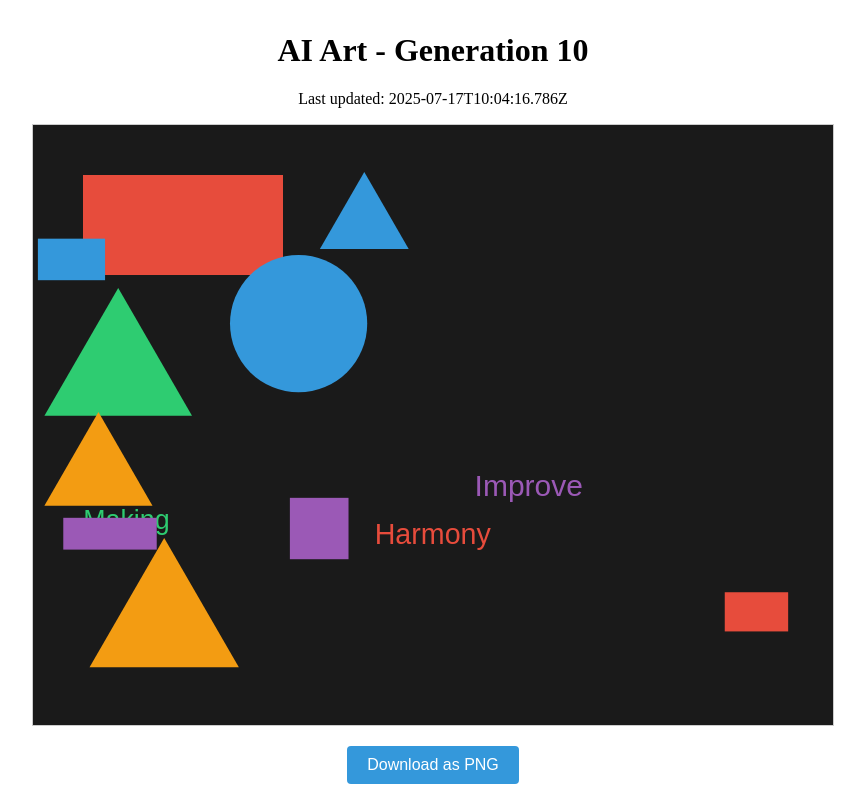
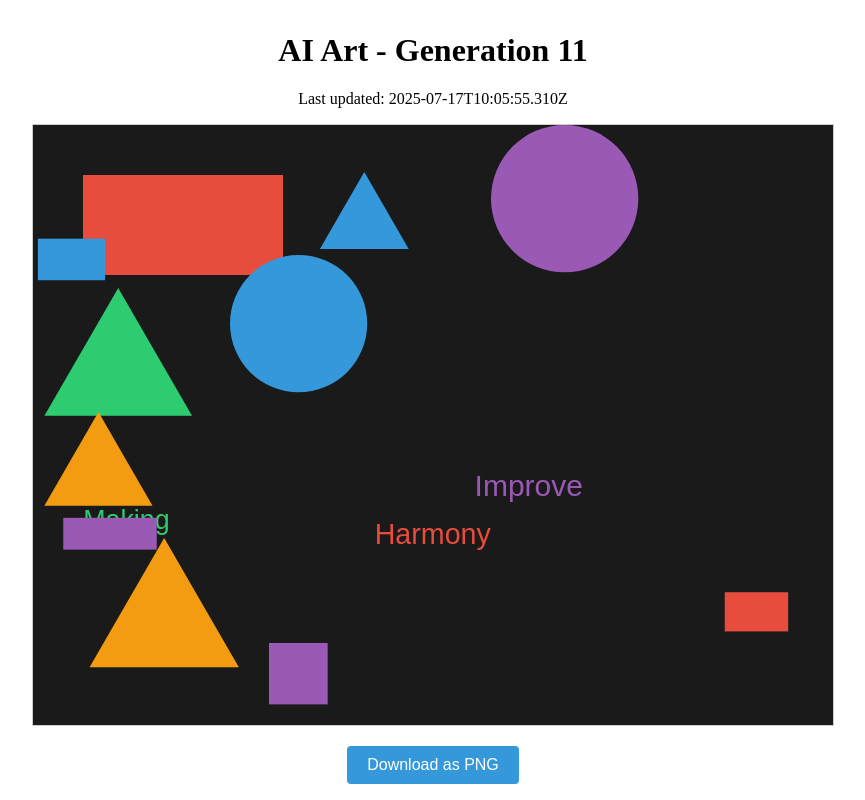
Before and after one commit to mcclowes/ai-art, a React (Vite) app: page / in a window 1280 px wide. Shown: the whole page, without its empty margins (207-1072 px from the left). Built offline with nearby package versions, Linux system fonts and the light colour scheme.

Commit message:
Improve artwork - Generation 11

```diff
--- a/src/artwork-state.ts
+++ b/src/artwork-state.ts
@@ -110,8 +110,8 @@ export const artworkState: ArtworkState = {
     },
     {
       "type": "rectangle",
-      "x": 256.8760006002757,
-      "y": 372.8400869636817,
+      "x": 236,
+      "y": 518,
       "width": 58.64674671197657,
       "height": 61.37420944744174,
       "fillStyle": "#9b59b6",
@@ -143,9 +143,17 @@ export const artworkState: ArtworkState = {
       "height": 31.79406321665973,
       "fillStyle": "#9b59b6",
       "id": "copilot_enhancement_1752746656785"
+    },
+    {
+      "type": "circle",
+      "x": 531.6494179579324,
+      "y": 73.64941795793237,
+      "radius": 73.64941795793237,
+      "fillStyle": "#9b59b6",
+      "id": "circle_1752746755310"
     }
   ],
-  "generation": 10,
-  "lastUpdated": "2025-07-17T10:04:16.786Z",
+  "generation": 11,
+  "lastUpdated": "2025-07-17T10:05:55.310Z",
   "cycleStarted": "2025-07-16T19:12:58.892Z"
 };
```
